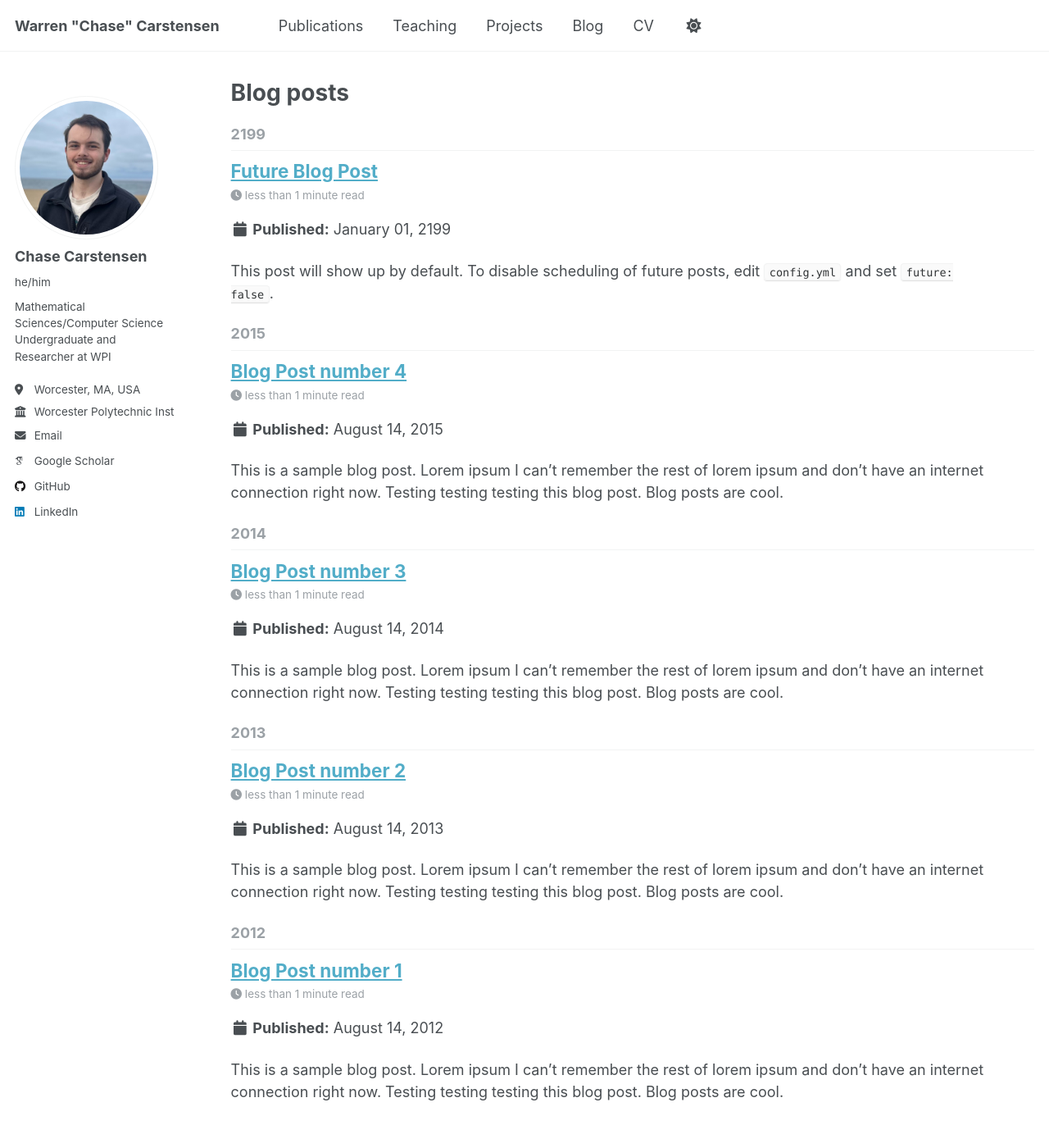
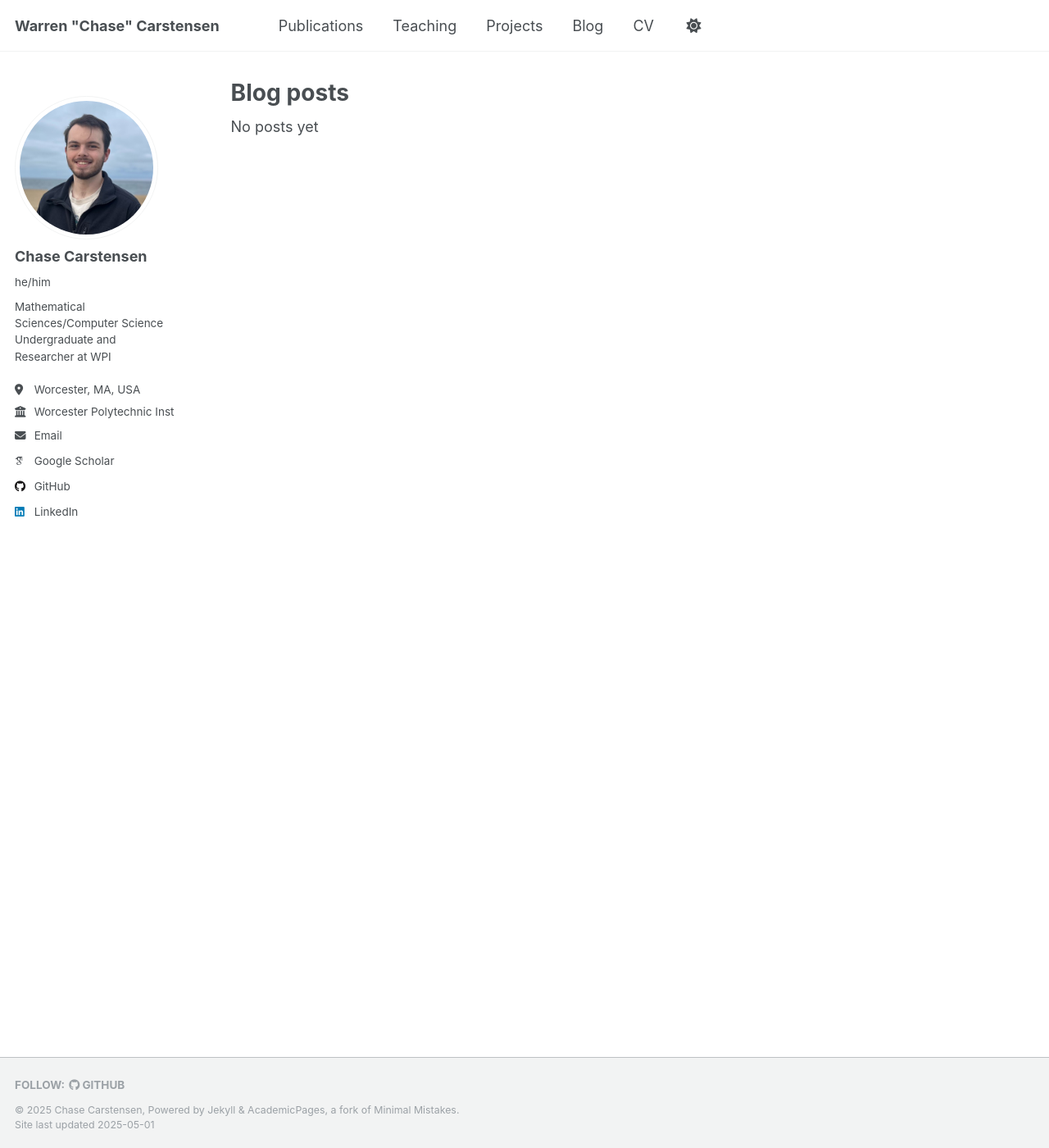
Before and after one commit to chase12803/chase12803.github.io, a Jekyll site: the page built from _pages/year-archive.html, in a window 1280 px wide and 1400 px high. Shown: the whole window at 82% size. Built offline with Jekyll 4.4.1, drawn with Linux system fonts in a browser that asks for light colours; some web fonts are replaced.

Commit message:
placeholder blog

```diff
--- a/_pages/year-archive.html
+++ b/_pages/year-archive.html
@@ -9,11 +9,13 @@
 
 {% include base_path %}
 {% capture written_year %}'None'{% endcapture %}
-{% for post in site.posts %}
+<!-- {% for post in site.posts %}
   {% capture year %}{{ post.date | date: '%Y' }}{% endcapture %}
   {% if year != written_year %}
     <h2 id="{{ year | slugify }}" class="archive__subtitle">{{ year }}</h2>
     {% capture written_year %}{{ year }}{% endcapture %}
   {% endif %}
   {% include archive-single.html %}
-{% endfor %}
+{% endfor %} -->
+
+No posts yet
--- a/_posts/2013-08-14-blog-post-2.md
+++ /dev/null
@@ -1,20 +0,0 @@
----
-title: 'Blog Post number 2'
-date: 2013-08-14
-permalink: /posts/2013/08/blog-post-2/
-tags:
-  - cool posts
-  - category1
-  - category2
----
-
-This is a sample blog post. Lorem ipsum I can't remember the rest of lorem ipsum and don't have an internet connection right now. Testing testing testing this blog post. Blog posts are cool.
-
-Headings are cool
-======
-
-You can have many headings
-======
-
-Aren't headings cool?
-------
--- a/_posts/2014-08-14-blog-post-3.md
+++ /dev/null
@@ -1,20 +0,0 @@
----
-title: 'Blog Post number 3'
-date: 2014-08-14
-permalink: /posts/2014/08/blog-post-3/
-tags:
-  - cool posts
-  - category1
-  - category2
----
-
-This is a sample blog post. Lorem ipsum I can't remember the rest of lorem ipsum and don't have an internet connection right now. Testing testing testing this blog post. Blog posts are cool.
-
-Headings are cool
-======
-
-You can have many headings
-======
-
-Aren't headings cool?
-------
--- a/_posts/2199-01-01-future-post.md
+++ /dev/null
@@ -1,11 +0,0 @@
----
-title: 'Future Blog Post'
-date: 2199-01-01
-permalink: /posts/2012/08/blog-post-4/
-tags:
-  - cool posts
-  - category1
-  - category2
----
-
-This post will show up by default. To disable scheduling of future posts, edit `config.yml` and set `future: false`.
```
Also changed, not shown: _posts/2015-08-14-blog-post-4.md (deleted, +0 -20 lines).
